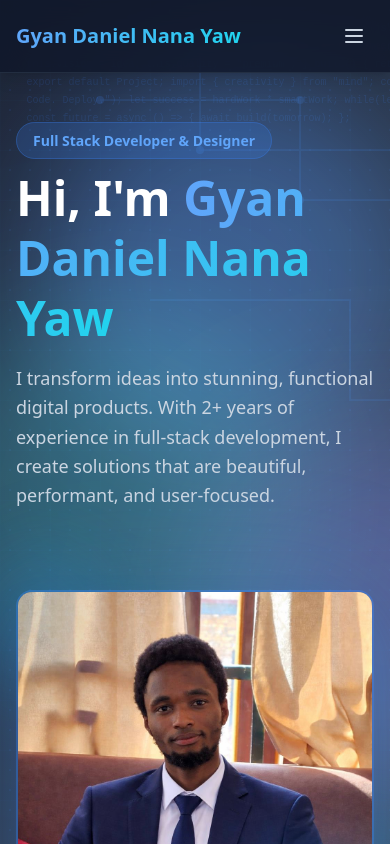
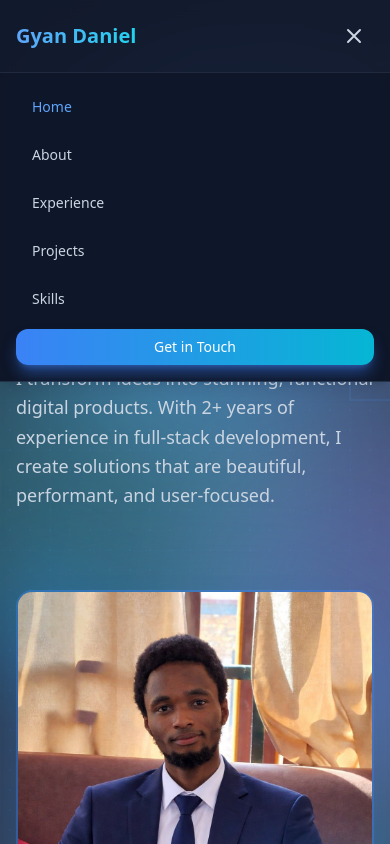
Before and after one commit to gyan277/Personal-Portfolio, a React (Vite) app: page / in a window 390 px wide. Both pictures are taken after a click on the button 354 px from the left and 36 px from the top of the page. Shown: the top 844 px of the page. Built offline with nearby package versions, Linux system fonts and the light colour scheme.

Commit message:
Add working mobile navigation menu

```diff
--- a/client/pages/Index.tsx
+++ b/client/pages/Index.tsx
@@ -1,7 +1,10 @@
 import { Link } from "react-router-dom";
 import { ArrowRight, Github, Linkedin, Mail } from "lucide-react";
+import { useState } from "react";
 
 export default function Index() {
+  const [mobileMenuOpen, setMobileMenuOpen] = useState(false);
+
   const stats = [
     { value: "5+", label: "Projects Completed" },
     { value: "5+", label: "Happy Clients" },
@@ -60,7 +63,7 @@ export default function Index() {
         <header className="fixed top-0 w-full bg-slate-900/80 backdrop-blur-md border-b border-slate-700/50 z-50 shadow-lg">
           <nav className="max-w-6xl mx-auto px-4 sm:px-6 lg:px-8 py-4 flex items-center justify-between">
             <Link to="/" className="text-xl font-bold bg-gradient-to-r from-blue-400 to-cyan-400 bg-clip-text text-transparent">
-              Gyan Daniel Nana Yaw
+              Gyan Daniel
             </Link>
             <div className="hidden md:flex gap-8 items-center">
               <Link to="/" className="text-sm font-medium text-blue-400 transition-colors">
@@ -82,12 +85,69 @@ export default function Index() {
                 Get in Touch
               </Link>
             </div>
-            <button className="md:hidden p-2 hover:bg-slate-800 rounded-lg text-slate-300">
+            <button
+              onClick={() => setMobileMenuOpen(!mobileMenuOpen)}
+              className="md:hidden p-2 hover:bg-slate-800 rounded-lg text-slate-300"
+            >
               <svg className="w-6 h-6" fill="none" stroke="currentColor" viewBox="0 0 24 24">
-                <path strokeLinecap="round" strokeLinejoin="round" strokeWidth={2} d="M4 6h16M4 12h16M4 18h16" />
+                {mobileMenuOpen ? (
+                  <path strokeLinecap="round" strokeLinejoin="round" strokeWidth={2} d="M6 18L18 6M6 6l12 12" />
+                ) : (
+                  <path strokeLinecap="round" strokeLinejoin="round" strokeWidth={2} d="M4 6h16M4 12h16M4 18h16" />
+                )}
               </svg>
             </button>
           </nav>
+
+          {/* Mobile Menu */}
+          {mobileMenuOpen && (
+            <div className="md:hidden bg-slate-900/95 backdrop-blur-md border-t border-slate-700/50">
+              <div className="px-4 py-4 space-y-3">
+                <Link
+                  to="/"
+                  onClick={() => setMobileMenuOpen(false)}
+                  className="block px-4 py-2 text-sm font-medium text-blue-400 hover:bg-slate-800 rounded-lg transition-colors"
+                >
+                  Home
+                </Link>
+                <Link
+                  to="/about"
+                  onClick={() => setMobileMenuOpen(false)}
+                  className="block px-4 py-2 text-sm font-medium text-slate-300 hover:text-blue-400 hover:bg-slate-800 rounded-lg transition-colors"
+                >
+                  About
+                </Link>
+                <Link
+                  to="/experience"
+                  onClick={() => setMobileMenuOpen(false)}
+                  className="block px-4 py-2 text-sm font-medium text-slate-300 hover:text-blue-400 hover:bg-slate-800 rounded-lg transition-colors"
+                >
+                  Experience
+                </Link>
+                <Link
+                  to="/projects"
+                  onClick={() => setMobileMenuOpen(false)}
+                  className="block px-4 py-2 text-sm font-medium text-slate-300 hover:text-blue-400 hover:bg-slate-800 rounded-lg transition-colors"
+                >
+                  Projects
+                </Link>
+                <Link
+                  to="/skills"
+                  onClick={() => setMobileMenuOpen(false)}
+                  className="block px-4 py-2 text-sm font-medium text-slate-300 hover:text-blue-400 hover:bg-slate-800 rounded-lg transition-colors"
+                >
+                  Skills
+                </Link>
+                <Link
+                  to="/contact"
+                  onClick={() => setMobileMenuOpen(false)}
+                  className="block px-4 py-2 bg-gradient-to-r from-blue-500 to-cyan-500 text-white rounded-lg font-medium text-sm text-center shadow-lg shadow-blue-500/50"
+                >
+                  Get in Touch
+                </Link>
+              </div>
+            </div>
+          )}
         </header>
 
         {/* Hero Section */}
```
